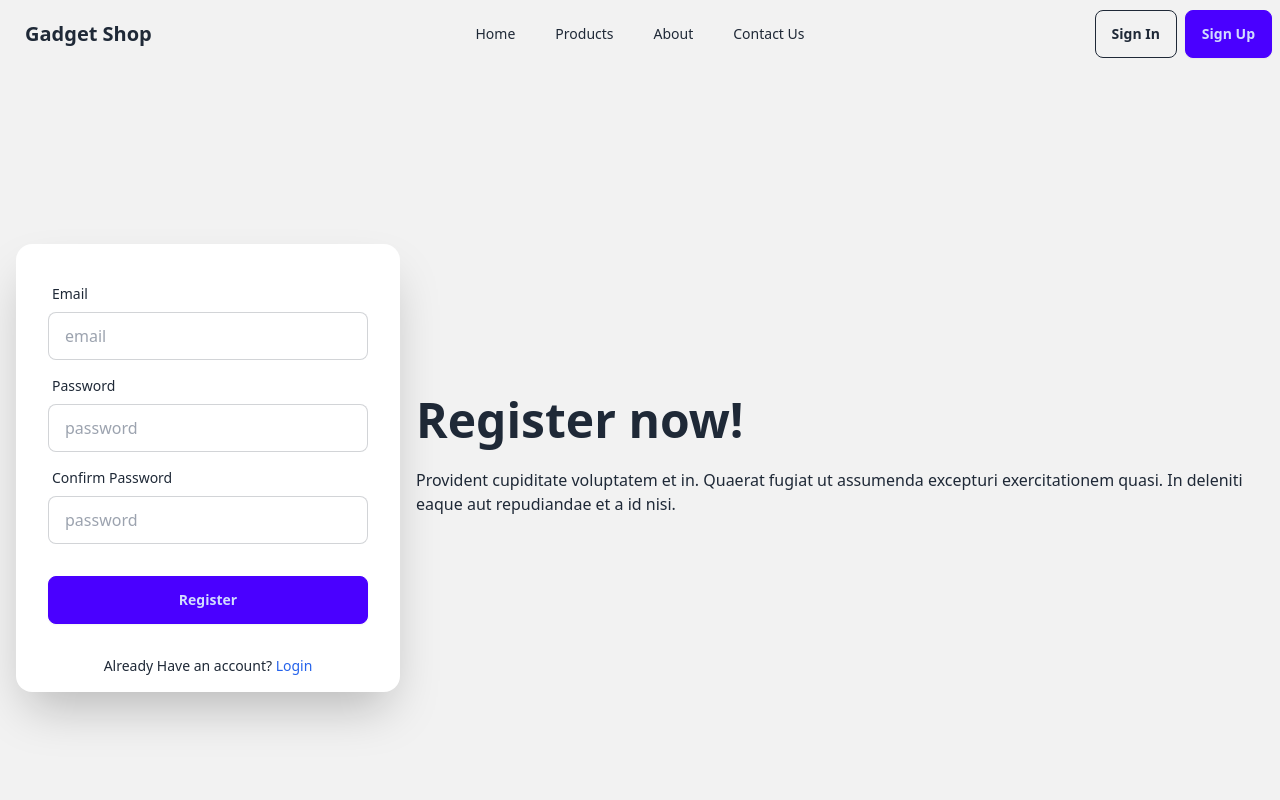
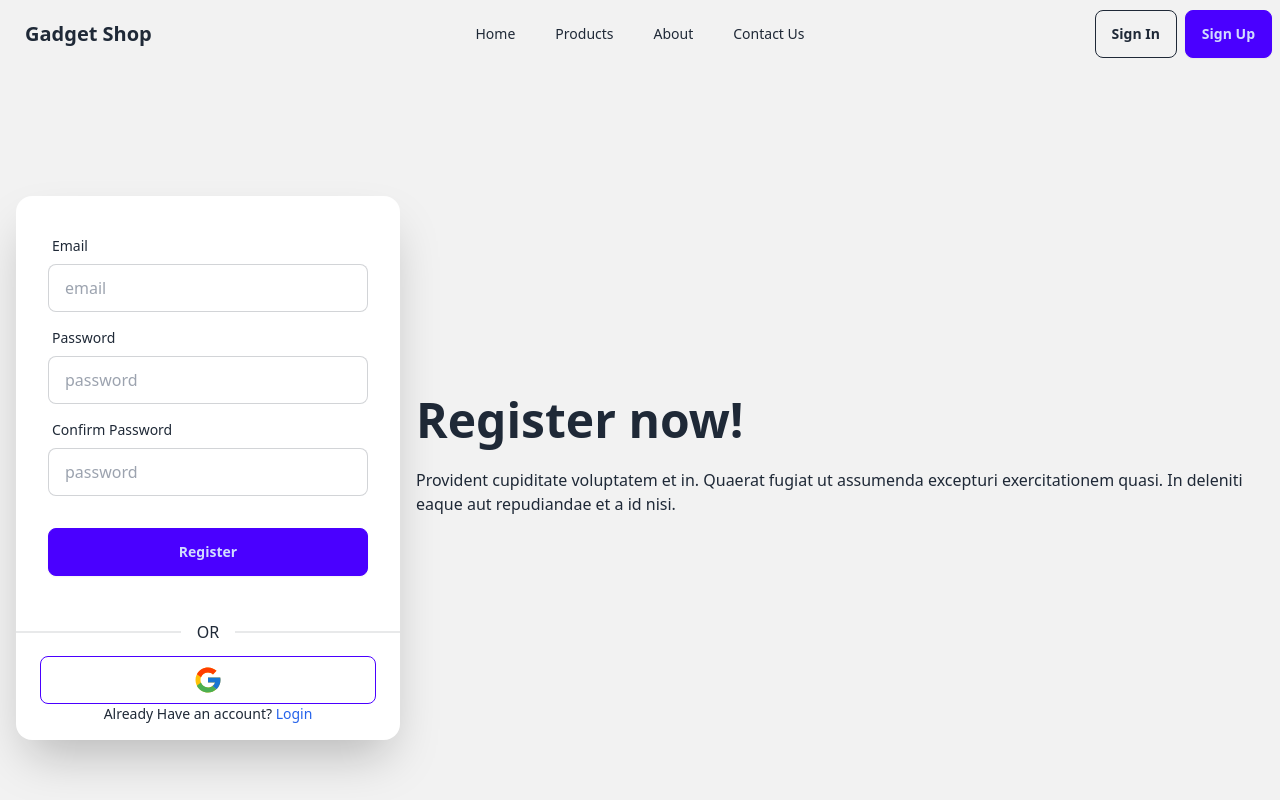
Before and after one commit to Arif-Islam21/setup, a React (Vite) app in the folder client/: page /register in a window 1280 px wide. Shown: the top 800 px of the page. Built offline with nearby package versions, Linux system fonts and the light colour scheme; no server answers.

Commit message:
authentication functionality done

```diff
--- a/client/package.json
+++ b/client/package.json
@@ -16,6 +16,7 @@
     "react": "^18.3.1",
     "react-dom": "^18.3.1",
     "react-hook-form": "^7.53.2",
+    "react-icons": "^5.3.0",
     "react-router-dom": "^6.28.0",
     "sort-by": "^1.2.0"
   },
--- /dev/null
+++ b/client/src/components/Authentications/GoogleLogin.jsx
@@ -0,0 +1,30 @@
+import useAuth from "../../Hooks/useAuth";
+import { useNavigate } from "react-router-dom";
+import { FcGoogle } from "react-icons/fc";
+
+const GoogleLogin = () => {
+  const { googleLogin } = useAuth();
+
+  const navigate = useNavigate();
+  const handleGoogleLogin = () => {
+    googleLogin().then(() => {
+      navigate("/");
+    });
+  };
+
+  return (
+    <div>
+      <div className="divider">OR</div>
+      <div className="px-6">
+        <button
+          onClick={handleGoogleLogin}
+          className="btn btn-primary btn-outline btn-block text-3xl"
+        >
+          <FcGoogle />
+        </button>
+      </div>
+    </div>
+  );
+};
+
+export default GoogleLogin;
--- a/client/src/components/UserDropdown.jsx
+++ b/client/src/components/UserDropdown.jsx
@@ -9,7 +9,7 @@ const UserDropdown = () => {
       <div tabIndex={0} role="button">
         <div className="avatar">
           <div className=" w-10 rounded-full">
-            <img src={user?.photoURL ? user?.photoURL : avater} />
+            <img src={user?.photoURL || avater} />
           </div>
         </div>
       </div>
--- a/client/src/pages/Authentication/Login.jsx
+++ b/client/src/pages/Authentication/Login.jsx
@@ -1,6 +1,7 @@
 import { Link, useNavigate } from "react-router-dom";
 import useAuth from "../../Hooks/useAuth";
 import { useForm } from "react-hook-form";
+import GoogleLogin from "../../components/Authentications/GoogleLogin";
 
 const Login = () => {
   const { login } = useAuth();
@@ -72,6 +73,9 @@ const Login = () => {
               <button className="btn btn-primary">Login</button>
             </div>
           </form>
+          <div>
+            <GoogleLogin />
+          </div>
           <p className="text-center mb-4 text-sm font-light">
             Already Have an account?{" "}
             <Link className="text-blue-600" to={"/register"}>
--- a/client/src/pages/Authentication/Register.jsx
+++ b/client/src/pages/Authentication/Register.jsx
@@ -1,6 +1,7 @@
 import { Link, useNavigate } from "react-router-dom";
 import useAuth from "../../Hooks/useAuth";
 import { useForm } from "react-hook-form";
+import GoogleLogin from "../../components/Authentications/GoogleLogin";
 
 const Register = () => {
   const { createUser } = useAuth();
@@ -95,6 +96,9 @@ const Register = () => {
               <button className="btn btn-primary">Register</button>
             </div>
           </form>
+          <div>
+            <GoogleLogin />
+          </div>
           <p className="text-center mb-4 text-sm font-light">
             Already Have an account?{" "}
             <Link className="text-blue-600" to={"/login"}>
```
Also changed, not shown: 1 other file (tests, documents, lock files or other folders).
